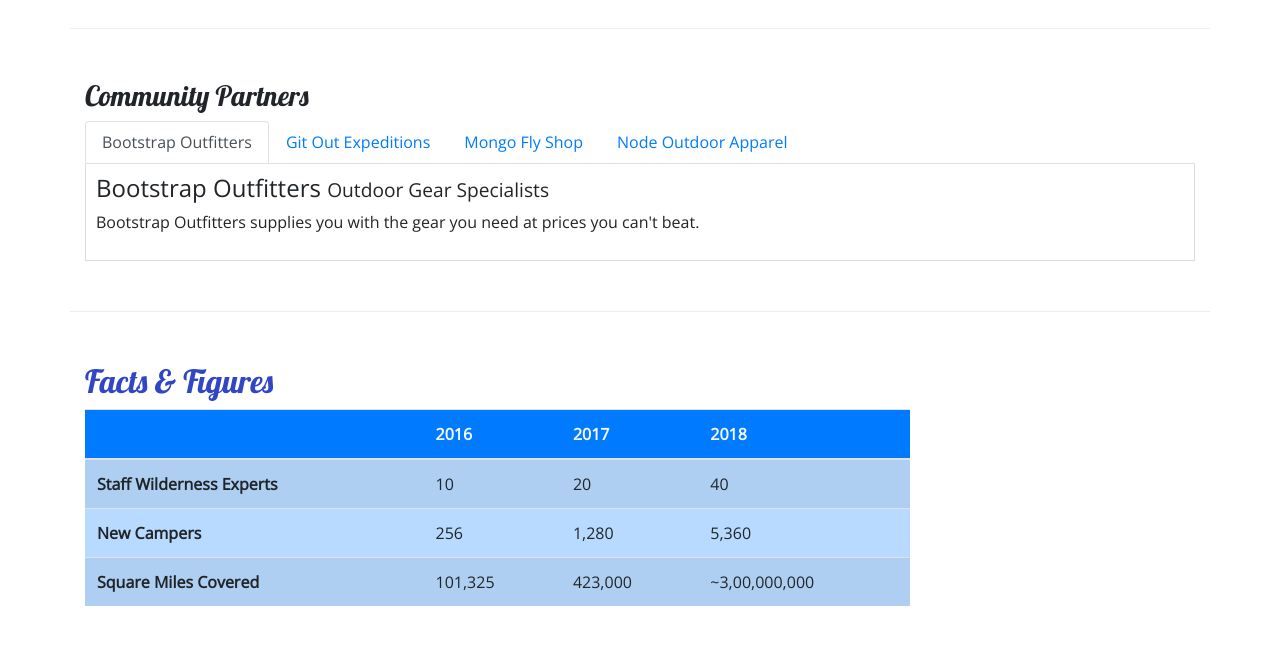
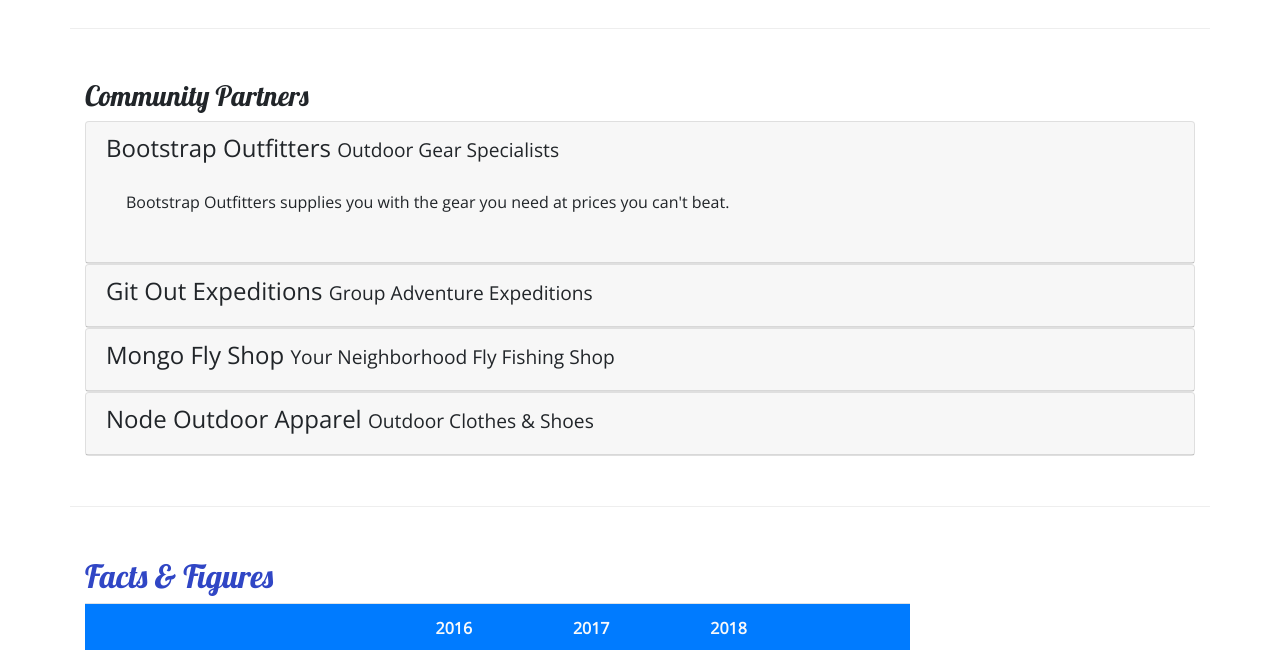
Before and after one commit to gfisidro/WK2-Bootstrap, a website: page aboutus.html in a window 1280 px wide. Shown: the part 800-1450 px from the top of the page. Drawn offline with nearby package versions, Linux system fonts and the light colour scheme; files whose address does not match are found by name.

Commit message:
Accordion

```diff
--- a/aboutus.html
+++ b/aboutus.html
@@ -99,32 +99,62 @@
         <div class="row row-content">
             <div class="col">
                     <h3>Community Partners</h3>
-                    <ul class="nav nav-tabs">
-                        <li class="nav-item"><a class="nav-link active" href="#bootstrap" role="tab" data-toggle="tab">Bootstrap Outfitters</a>
-                         </li>
-                        <li class="nav-item"></li><a class="nav-link" href="#git" role="tab" data-toggle="tab">Git Out Expeditions</a>
-                        </li>
-                        <li class="nav-item"></li><a class="nav-link" href="#mongo" role="tab" data-toggle="tab">Mongo Fly Shop</a>
-                        </li>
-                        <li class="nav-item"></li><a class="nav-link" href="#node" role="tab" data-toggle="tab">Node Outdoor Apparel</a>
-                        </li>
-                    </ul>
-                    <div class="tab-content">
-                        <div role="tabpanel" class="tab-pane fade show active" id="bootstrap">
-                            <h4>Bootstrap Outfitters <small>Outdoor Gear Specialists</small></h4>
-                            <p class="d-none d-sm-block">Bootstrap Outfitters supplies you with the gear you need at prices you can't beat.</p>
+                    <div id="accordion">
+                        <div class="card">
+                            <div role="tab" class="card-header">
+                                <h4>
+                                    <a data-toggle="collapse" data-target="#bootstrap">
+                                        Bootstrap Outfitters <small>Outdoor Gear Specialists</small>
+                                    </a>
+                                </h4>
+                                <div class="collapse show" id="bootstrap" data-parent="#accordion">
+                                    <div class="card-body">
+                                        <p class="d-none d-sm-block">Bootstrap Outfitters supplies you with the gear you need at prices you can't beat.</p>
+                                    </div>
+                                </div>
+                            </div>
                         </div>
-                        <div role="tabpanel" class="tab-pane fade" id="git">
-                            <h4>Git Out Expeditions <small>Group Adventure Expeditions</small></h4>
-                            <p class="d-none d-sm-block">Join Git Out Expeditions to explore new horizons with a group of other adventurers!</p>
+                        <div class="card">
+                            <div role="tab" class="card-header">
+                                <h4>
+                                    <a class="collapsed" data-toggle="collapse" data-target="#git">
+                                        Git Out Expeditions <small>Group Adventure Expeditions</small>
+                                    </a>
+                                </h4>
+                                <div class="collapse" id="git" data-parent="#accordion">
+                                    <div class="card-body">
+                                        <p class="d-none d-sm-block">Join Git Out Expeditions to explore new horizons with a group of other adventurers!</p>
+                                   </div>
+                                </div>
+                            </div>
                         </div>
-                        <div role="tabpanel" class="tab-pane fade" id="mongo">
-                            <h4>Mongo Fly Shop <small>Your Neighborhood Fly Fishing Shop.</small></h4>
-                            <p class="d-none d-sm-block">Need a new fishing pole, a tacklebox, or flies of all kinds? Stop by Mongo Fly Shop.</p>
+                        <div class="card">
+                           <div role="tab" class="card-header">
+                                <h4>
+                                    <a class="collapsed" data-toggle="collapse" data-target="#mongo">
+                                        Mongo Fly Shop <small>Your Neighborhood Fly Fishing Shop</small>
+                                    </a>
+                                </h4>
+                                <div class="collapse" id="mongo" data-parent="#accordion">
+                                    <div class="card-body">
+                                        <p class="d-none d-sm-block">Need a new fishing pole, a tacklebox, or flies of all kinds? Stop by Mongo Fly Shop.</p>
+                                    </div>
+                                </div>
+                            </div>
                         </div>
-                        <div role="tabpanel" class="tab-pane fade" id="node">
-                            <h4>Node Outdoor Apparel <small>Outdoor Clothes & Shoes</small></h4>
-                            <p class="d-none d-sm-block">From polar fleeces to swimsuits, hiking boots to waders, a visit to Node will be sure to get you covered.</p>
+                        <div class="card">
+                            <div role="tab" class="card-header">
+                                <h4>
+                                    <a class="collapsed" data-toggle="collapse" data-target="#node">
+                                        Node Outdoor Apparel <small>Outdoor Clothes & Shoes</small>
+                                    </a>
+                                </h4>
+                                <div class="collapse" id="node" data-parent="#accordion">
+                                    <div class="card-body">
+                                        <p class="d-none d-sm-block">From polar fleeces to swimsuits, hiking boots to waders, a visit to Node will be sure to get you covered.</p>
+                                    </div>
+                                </div>
+                            </div>
                         </div>
                     </div>
             </div>
--- a/css/styles.css
+++ b/css/styles.css
@@ -34,8 +34,3 @@ header h2 {
 .navbar {
     background-color: #901CAD;
 }
-.tab-content {
-    border: 1px solid #DDD;
-    border-top: none;
-    padding: 10px;
-}
```
